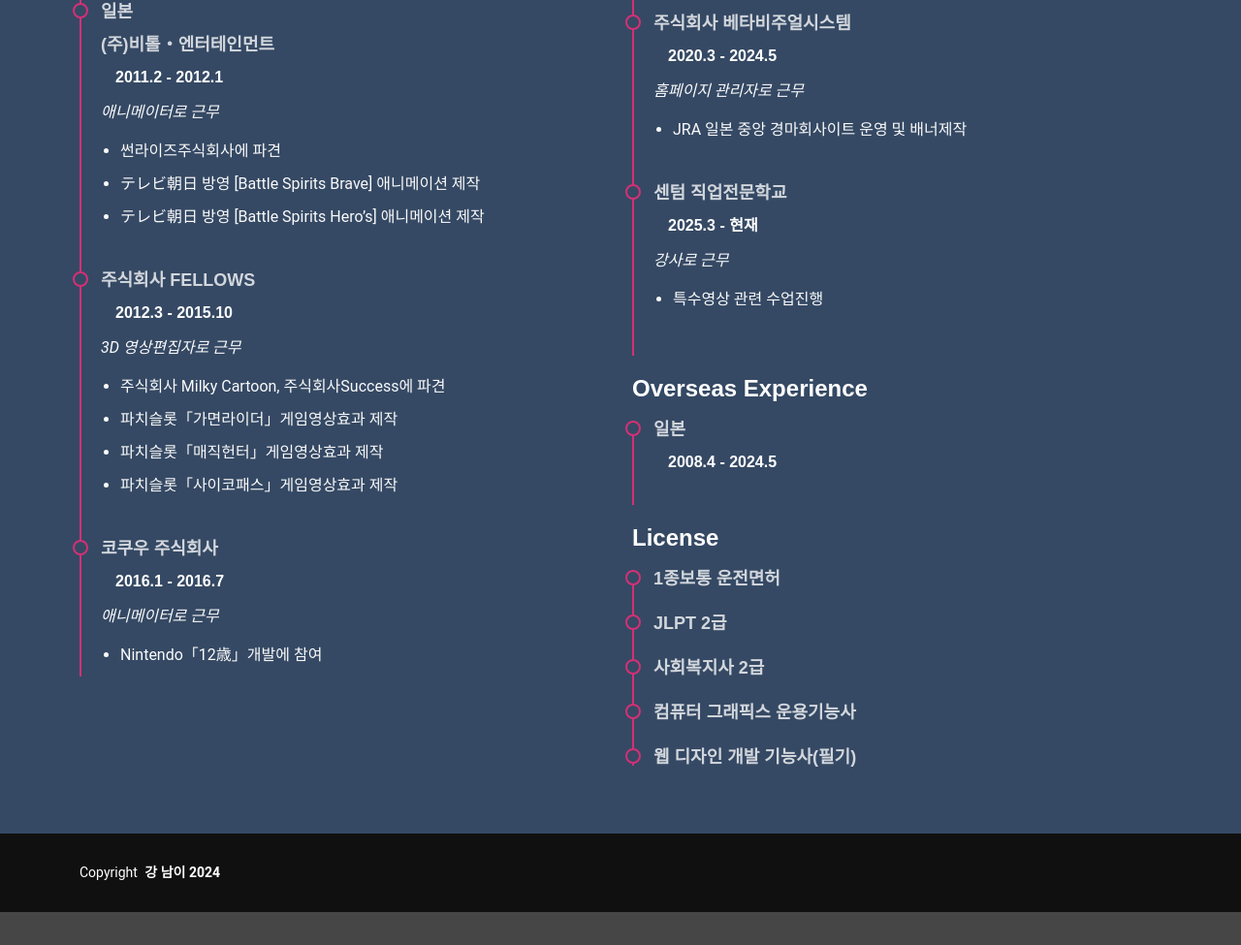
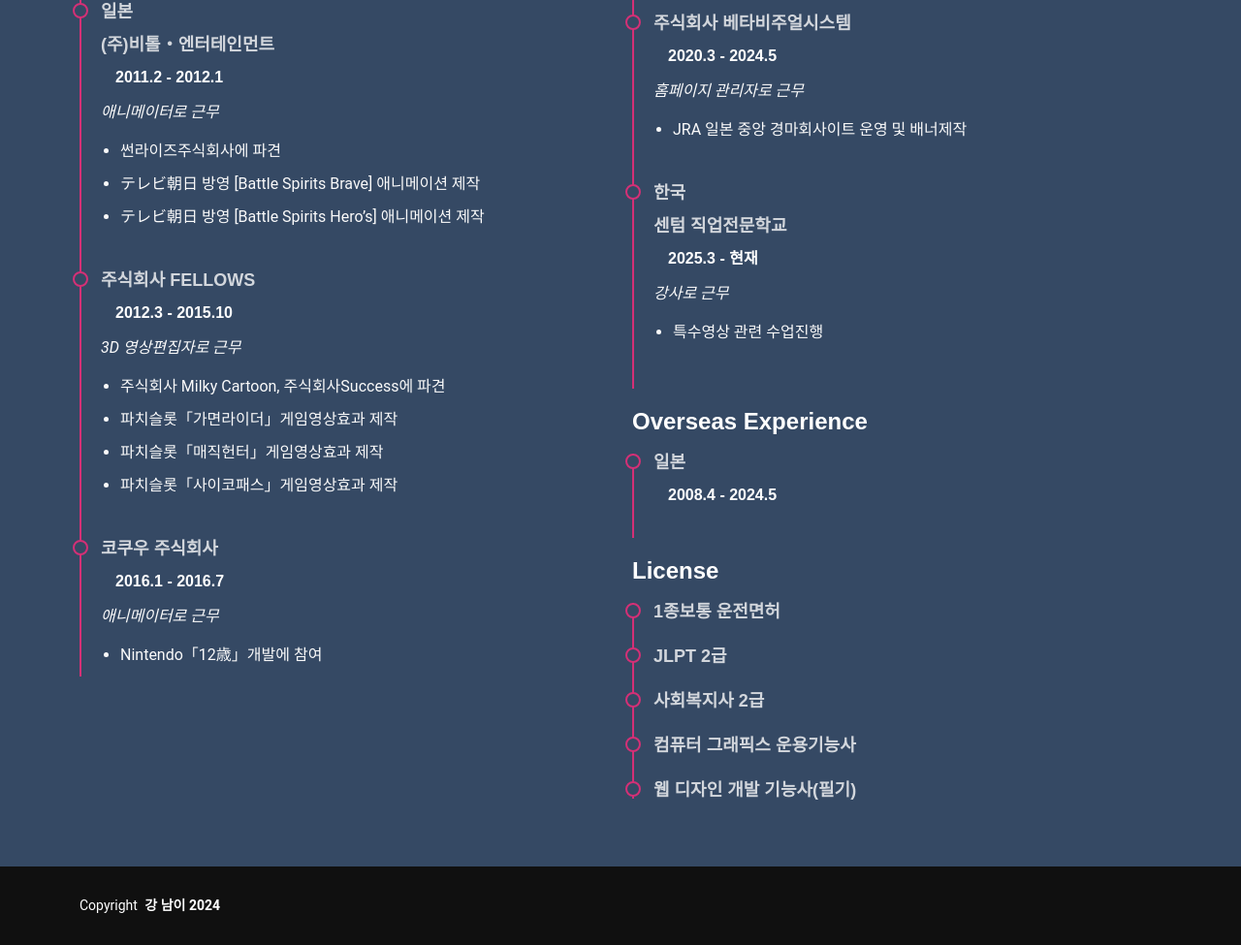
Before and after one commit to KNL-nami/nami82, a plain HTML site: page about.html in a window 1280 px wide. Shown: the part 2188-3163 px from the top of the page at 97% size. Before the commit the page ends 3129 px from the top, so only its background shows below. Drawn offline with nearby package versions, Linux system fonts and the light colour scheme; a web font is replaced by a local one.

Commit message:
Update about.html

```diff
--- a/about.html
+++ b/about.html
@@ -330,7 +330,8 @@
             </div><!-- Edn Resume Item -->
 
             <div class="resume-item">
-              <h4>센텀 직업전문학교</h4>
+              <h4>한국</h4>
+              <h4 class="mt-3">센텀 직업전문학교</h4>
               <h5>2025.3 - 현재</h5>
               <p><em>강사로 근무</em></p>
               <ul>
```
